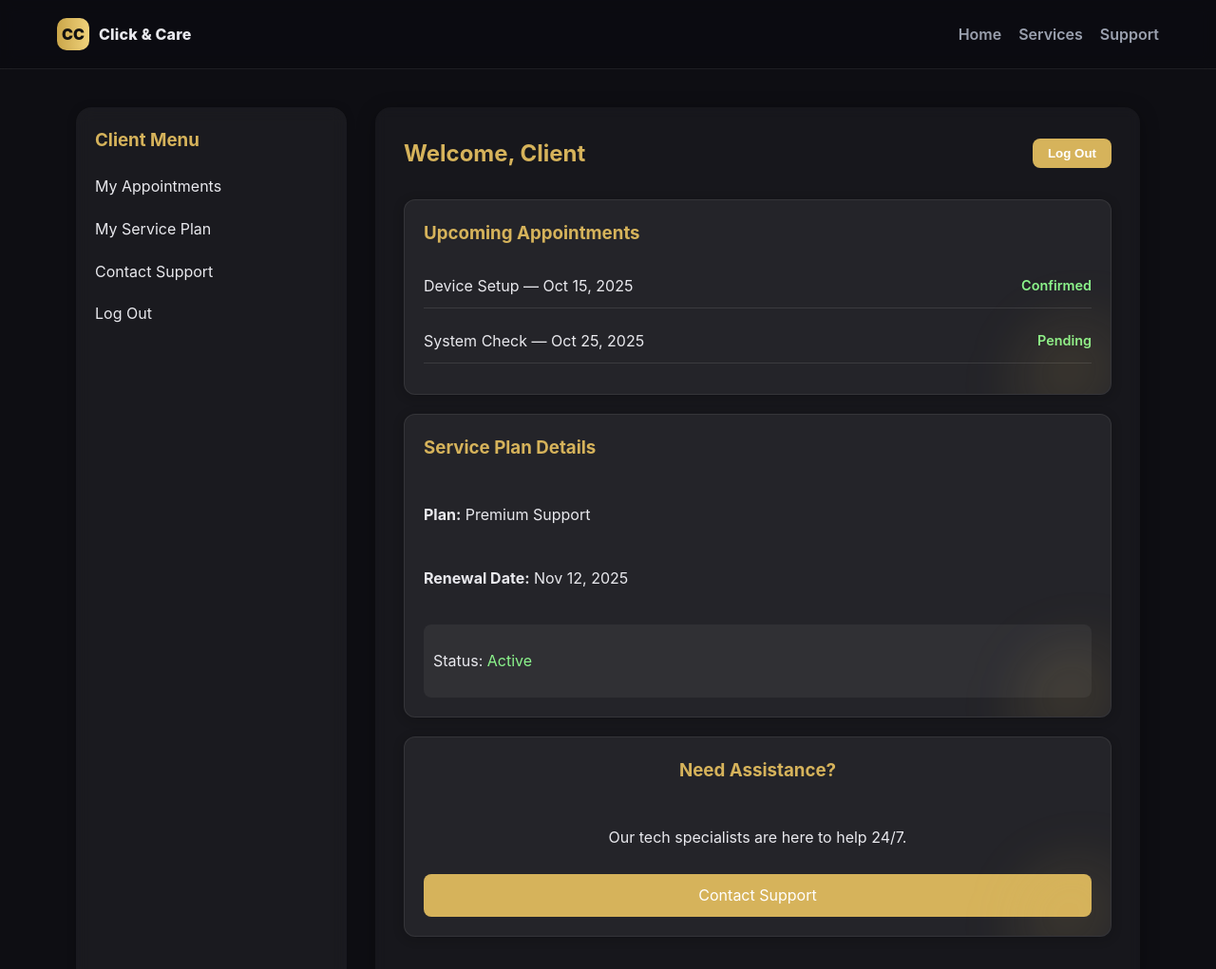
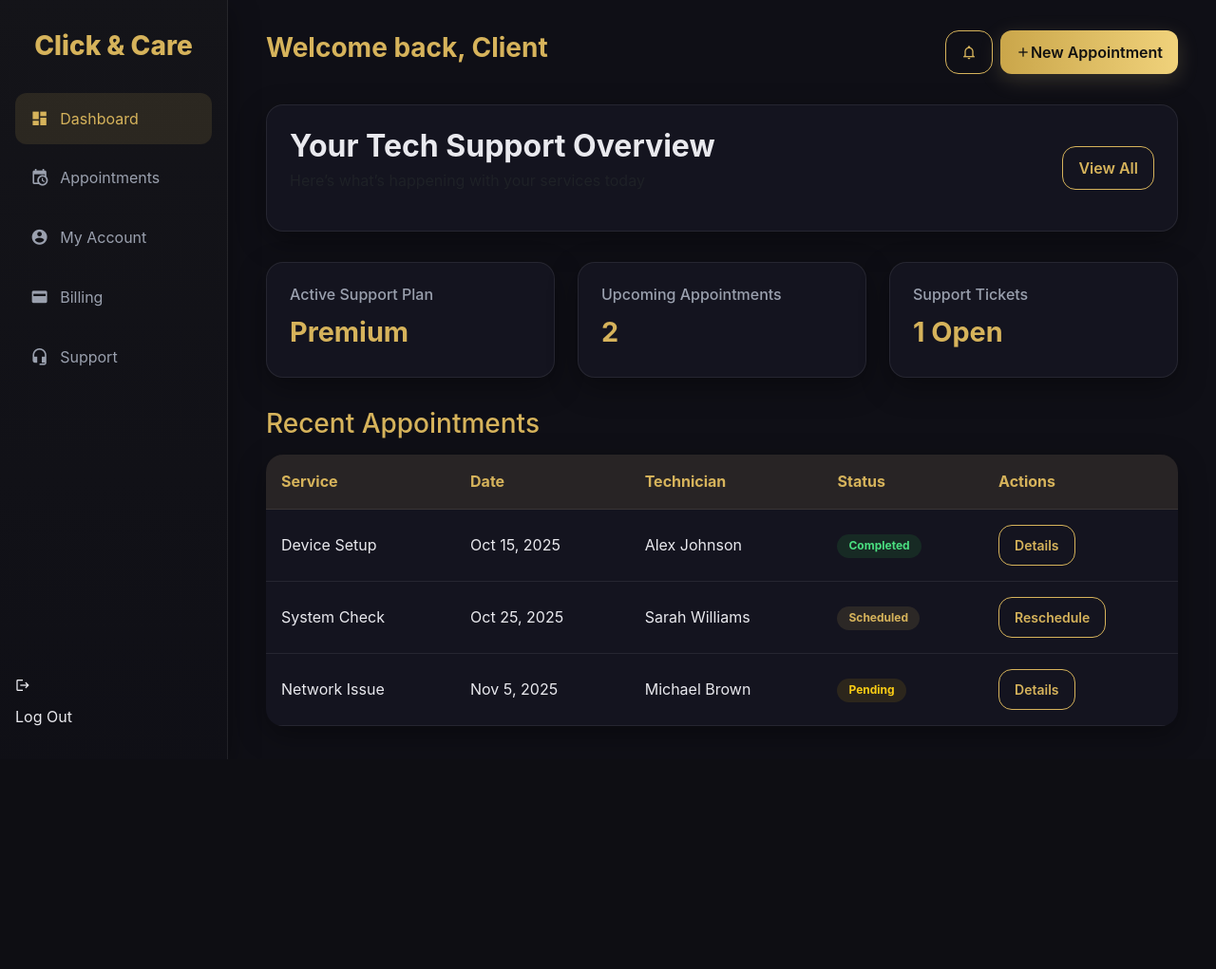
Before and after one commit to RustamIrh/tech_support_webpage, a plain HTML site: page dashboard.html in a window 1280 px wide. Shown: the top 1021 px of the page at 95% size. After the commit the page ends 800 px from the top, so only its background shows below. Drawn offline with nearby package versions, Linux system fonts and the light colour scheme; some packages are replaced by stand-ins of ours; a script that the page names is missing.

Commit message:
updated dashboard

```diff
--- a/dashboard.html
+++ b/dashboard.html
@@ -1,235 +1,386 @@
 <!DOCTYPE html>
 <html lang="en">
 <head>
-  <meta charset="UTF-8" />
-  <meta name="viewport" content="width=device-width, initial-scale=1.0" />
+  <meta charset="UTF-8">
+  <meta name="viewport" content="width=device-width, initial-scale=1.0">
   <title>Client Dashboard — Click & Care</title>
-  <link rel="stylesheet" href="styles.css" />
+  <link href="https://cdn.jsdelivr.net/npm/bootstrap@5.3.2/dist/css/bootstrap.min.css" rel="stylesheet">
+  <link href="https://cdn.jsdelivr.net/npm/@mdi/font@7.2.96/css/materialdesignicons.min.css" rel="stylesheet">
+  <link rel="stylesheet" href="styles.css">
   <style>
-    /* === DASHBOARD STYLE (inherits your main theme) === */
+    /* === Dashboard Theme Integration === */
     body {
-      background: var(--background, #0f0f0f);
-      color: var(--text, #fff);
+      background: var(--bg);
+      color: var(--text);
+      font-family: Inter, system-ui, -apple-system, 'Segoe UI', Roboto, sans-serif;
     }
 
     .dashboard-container {
-      display: flex;
-      gap: 30px;
-      padding: 40px;
-      max-width: 1200px;
-      margin: 0 auto;
-      flex-wrap: wrap;
+      display: grid;
+      grid-template-columns: 240px 1fr;
+      min-height: 100vh;
+      background: radial-gradient(900px 600px at 10% -10%, rgba(214,179,91,0.05), transparent 60%),
+                  radial-gradient(1000px 500px at 90% 10%, rgba(240,210,123,0.05), transparent 60%),
+                  var(--bg);
     }
 
     .sidebar {
-      flex: 1 1 250px;
-      background: rgba(255,255,255,0.05);
-      border-radius: 16px;
-      padding: 20px;
-      backdrop-filter: blur(8px);
-      box-shadow: 0 0 10px rgba(0,0,0,0.2);
+      background: linear-gradient(180deg, rgba(20,20,25,.95), rgba(15,15,22,.95));
+      border-right: 1px solid var(--border);
+      display: flex;
+      flex-direction: column;
+      justify-content: space-between;
+      padding: 2rem 1rem;
+      box-shadow: var(--shadow);
+      position: sticky;
+      top: 0;
     }
 
-    .sidebar h3 {
-      margin-top: 0;
-      margin-bottom: 12px;
-      color: var(--brand, #1da1f2);
+    .sidebar-header h3 {
+      color: var(--brand);
+      text-align: center;
+      font-weight: 800;
+      margin-bottom: 2rem;
     }
 
-    .sidebar a {
-      display: block;
-      padding: 10px 0;
-      color: var(--text, #fff);
+    .sidebar-nav {
+      display: flex;
+      flex-direction: column;
+      gap: 0.5rem;
+    }
+
+    .sidebar-nav a {
+      display: flex;
+      align-items: center;
+      gap: 0.75rem;
+      color: var(--muted);
       text-decoration: none;
+      padding: 0.75rem 1rem;
+      border-radius: 12px;
       transition: all 0.2s ease;
     }
 
-    .sidebar a:hover {
+    .sidebar-nav a:hover, .sidebar-nav a.active {
+      background: rgba(214,179,91,0.12);
       color: var(--brand);
-      transform: translateX(4px);
+    }
+
+    .sidebar-nav a i {
+      font-size: 1.2rem;
     }
 
     .main-content {
-      flex: 3 1 700px;
-      background: rgba(255,255,255,0.04);
-      border-radius: 16px;
-      padding: 30px;
-      box-shadow: 0 4px 20px rgba(0,0,0,0.3);
-      backdrop-filter: blur(6px);
+      padding: 2rem 2.5rem;
+      background: var(--bg-alt);
     }
 
     .dashboard-header {
       display: flex;
       justify-content: space-between;
       align-items: center;
-      margin-bottom: 30px;
+      margin-bottom: 2rem;
     }
 
-    .dashboard-header h2 {
-      margin: 0;
-      color: var(--brand, #1da1f2);
+    .dashboard-header h1 {
+      font-weight: 700;
+      font-size: 1.75rem;
+      color: var(--brand);
     }
 
-    .logout-btn {
-      background: var(--brand, #1da1f2);
-      color: #fff;
-      border: none;
-      border-radius: 8px;
-      padding: 8px 16px;
-      cursor: pointer;
-      font-weight: 600;
-      transition: all 0.3s ease;
+    .welcome-card {
+      background: var(--card);
+      border: 1px solid var(--border);
+      border-radius: var(--radius);
+      padding: 1.5rem;
+      box-shadow: var(--shadow);
+      margin-bottom: 2rem;
     }
 
-    .logout-btn:hover {
-      background: #0f80d0;
+    .welcome-card h2 {
+      color: var(--text);
+      font-weight: 700;
+      margin-bottom: .3rem;
     }
 
-    .card {
-      background: rgba(255,255,255,0.06);
-      border-radius: 12px;
-      padding: 20px;
-      margin-bottom: 20px;
-      box-shadow: 0 2px 12px rgba(0,0,0,0.2);
+    .welcome-card p {
+      color: var(--muted);
     }
 
-    .card h3 {
-      margin-top: 0;
-      color: var(--brand, #1da1f2);
+    .btn-primary {
+      background: var(--primary);
+      color: #111;
+      border: none;
+      font-weight: 600;
+      border-radius: 12px;
+      transition: 0.2s ease;
     }
 
-    .appointment-item {
-      display: flex;
-      justify-content: space-between;
-      align-items: center;
-      margin-bottom: 12px;
-      border-bottom: 1px solid rgba(255,255,255,0.1);
-      padding-bottom: 10px;
+    .btn-primary:hover {
+      transform: translateY(-2px);
+      box-shadow: 0 6px 20px rgba(214,179,91,0.25);
     }
 
-    .status {
-      font-size: 0.9em;
-      font-weight: 600;
-      color: #8cf58c;
+    .btn-outline-primary {
+      border: 1px solid var(--brand);
+      color: var(--brand);
+      background: transparent;
     }
 
-    .plan-status {
-      margin-top: 10px;
-      padding: 10px;
-      border-radius: 8px;
-      background: rgba(255,255,255,0.05);
+    .btn-outline-primary:hover {
+      background: rgba(214,179,91,0.15);
     }
 
-    .contact-support {
-      text-align: center;
-      margin-top: 20px;
+    .stats-grid {
+      display: grid;
+      grid-template-columns: repeat(auto-fit, minmax(240px, 1fr));
+      gap: 1.5rem;
+      margin-bottom: 2rem;
     }
 
-    .contact-support a {
-      display: inline-block;
-      padding: 10px 20px;
-      border-radius: 8px;
-      background: var(--brand);
-      color: #fff;
-      text-decoration: none;
-      transition: 0.3s;
+    .stat-card {
+      background: var(--card);
+      border: 1px solid var(--border);
+      border-radius: var(--radius);
+      padding: 1.5rem;
+      box-shadow: var(--shadow);
     }
 
-    .contact-support a:hover {
-      background: #0f80d0;
+    .stat-card h3 {
+      color: var(--muted);
+      font-size: 1rem;
+      margin-bottom: 0.5rem;
+    }
+
+    .stat-card .value {
+      font-size: 1.8rem;
+      font-weight: 700;
+      color: var(--brand);
+    }
+
+    table.appointments-table {
+      width: 100%;
+      border-collapse: collapse;
+      background: var(--card);
+      border-radius: var(--radius);
+      overflow: hidden;
+      box-shadow: var(--shadow);
+    }
+
+    .appointments-table th {
+      background: rgba(214,179,91,0.1);
+      color: var(--brand);
+      padding: 1rem;
+      text-align: left;
+      border-bottom: 1px solid var(--border);
+    }
+
+    .appointments-table td {
+      padding: 1rem;
+      border-bottom: 1px solid var(--border);
+      color: var(--text);
+    }
+
+    .badge {
+      border-radius: 999px;
+      padding: 0.4rem 0.75rem;
+      font-size: 0.75rem;
+      font-weight: 700;
+    }
+
+    .badge-success {
+      background: rgba(40,167,69,0.15);
+      color: #4ade80;
+    }
+
+    .badge-warning {
+      background: rgba(255,193,7,0.1);
+      color: #facc15;
+    }
+
+    .badge-primary {
+      background: rgba(214,179,91,0.12);
+      color: var(--brand);
+    }
+
+    @media (max-width: 800px) {
+      .dashboard-container {
+        grid-template-columns: 1fr;
+      }
+      .sidebar {
+        position: relative;
+        height: auto;
+        padding: 1.5rem;
+      }
     }
   </style>
 </head>
+
 <body>
-  <header class="site-header">
-    <div class="container header-inner">
-      <a class="brand" href="index.html">
-        <span class="logo">CC</span>
-        <span class="brand-text">Click &amp; Care</span>
+  <div class="dashboard-container">
+    <aside class="sidebar">
+      <div>
+        <div class="sidebar-header">
+          <h3>Click & Care</h3>
+        </div>
+        <nav class="sidebar-nav">
+          <a href="#" class="active"><i class="mdi mdi-view-dashboard"></i> Dashboard</a>
+          <a href="#"><i class="mdi mdi-calendar-clock"></i> Appointments</a>
+          <a href="#"><i class="mdi mdi-account-circle"></i> My Account</a>
+          <a href="#"><i class="mdi mdi-credit-card"></i> Billing</a>
+          <a href="#"><i class="mdi mdi-headset"></i> Support</a>
+        </nav>
+      </div>
+      <a href="client.html" id="logoutLink" class="sidebar-nav mt-4">
+        <i class="mdi mdi-logout"></i> Log Out
       </a>
-      <nav class="nav">
-        <ul class="nav-list">
-          <li><a href="index.html">Home</a></li>
-          <li><a href="services.html">Services</a></li>
-          <li><a href="contact.html">Support</a></li>
-        </ul>
-      </nav>
-    </div>
-  </header>
-
-  <main class="dashboard-container">
-    <!-- Sidebar -->
-    <aside class="sidebar">
-      <h3>Client Menu</h3>
-      <a href="#appointments">My Appointments</a>
-      <a href="#service-plan">My Service Plan</a>
-      <a href="#support">Contact Support</a>
-      <a href="client.html" id="logoutLink">Log Out</a>
     </aside>
 
-    <!-- Main Dashboard Content -->
-    <section class="main-content">
+    <main class="main-content">
       <div class="dashboard-header">
-        <h2>Welcome, Client</h2>
-        <button class="logout-btn" onclick="logout()">Log Out</button>
-      </div>
-
-      <!-- Appointments -->
-      <div id="appointments" class="card">
-        <h3>Upcoming Appointments</h3>
-        <div class="appointment-item">
-          <span>Device Setup — Oct 15, 2025</span>
-          <span class="status">Confirmed</span>
-        </div>
-        <div class="appointment-item">
-          <span>System Check — Oct 25, 2025</span>
-          <span class="status">Pending</span>
+        <h1>Welcome back, <span id="userName">Client</span></h1>
+        <div class="d-flex gap-2">
+          <button class="btn btn-outline-primary">
+            <i class="mdi mdi-bell-outline"></i>
+          </button>
+          <button class="btn btn-primary" id="newAppointmentBtn">
+            <i class="mdi mdi-plus"></i> New Appointment
+          </button>
         </div>
       </div>
 
-      <!-- Service Plan -->
-      <div id="service-plan" class="card">
-        <h3>Service Plan Details</h3>
-        <p><strong>Plan:</strong> Premium Support</p>
-        <p><strong>Renewal Date:</strong> Nov 12, 2025</p>
-        <div class="plan-status">
-          <p>Status: <span style="color:#8cf58c;">Active</span></p>
+      <div class="welcome-card">
+        <div class="d-flex justify-content-between align-items-center flex-wrap gap-3">
+          <div>
+            <h2>Your Tech Support Overview</h2>
+            <p class="text-muted">Here’s what’s happening with your services today</p>
+          </div>
+          <button class="btn btn-outline-primary">View All</button>
         </div>
       </div>
 
-      <!-- Contact Support -->
-      <div id="support" class="card contact-support">
-        <h3>Need Assistance?</h3>
-        <p>Our tech specialists are here to help 24/7.</p>
-        <a href="contact.html">Contact Support</a>
+      <div class="stats-grid">
+        <div class="stat-card">
+          <h3>Active Support Plan</h3>
+          <div class="value">Premium</div>
+        </div>
+        <div class="stat-card">
+          <h3>Upcoming Appointments</h3>
+          <div class="value">2</div>
+        </div>
+        <div class="stat-card">
+          <h3>Support Tickets</h3>
+          <div class="value">1 Open</div>
+        </div>
       </div>
-    </section>
-  </main>
 
-  <footer class="site-footer">
-    <div class="container footer-grid">
-      <div class="foot-brand">
-        <span class="logo">CC</span>
-        <strong>Click &amp; Care</strong>
-        <p>Boston-based, human, local.</p>
-      </div>
-      <div class="foot-social">
-        <a href="https://x.com/clickncarehelp" target="_blank" rel="noopener">X</a> |
-        <a href="https://www.instagram.com/clickncareservice/" target="_blank" rel="noopener">Instagram</a>
-      </div>
-    </div>
-    <div class="footer-bottom">
-      © <span id="year"></span> Click &amp; Care. All rights reserved.
-    </div>
-  </footer>
+      <h3 class="mb-3" style="color:var(--brand)">Recent Appointments</h3>
+      <table class="appointments-table">
+        <thead>
+          <tr>
+            <th>Service</th>
+            <th>Date</th>
+            <th>Technician</th>
+            <th>Status</th>
+            <th>Actions</th>
+          </tr>
+        </thead>
+        <tbody>
+          <tr>
+            <td>Device Setup</td>
+            <td>Oct 15, 2025</td>
+            <td>Alex Johnson</td>
+            <td><span class="badge badge-success">Completed</span></td>
+            <td><button class="btn btn-sm btn-outline-primary">Details</button></td>
+          </tr>
+          <tr>
+            <td>System Check</td>
+            <td>Oct 25, 2025</td>
+            <td>Sarah Williams</td>
+            <td><span class="badge badge-primary">Scheduled</span></td>
+            <td><button class="btn btn-sm btn-outline-primary">Reschedule</button></td>
+          </tr>
+          <tr>
+            <td>Network Issue</td>
+            <td>Nov 5, 2025</td>
+            <td>Michael Brown</td>
+            <td><span class="badge badge-warning">Pending</span></td>
+            <td><button class="btn btn-sm btn-outline-primary">Details</button></td>
+          </tr>
+        </tbody>
+      </table>
+    </main>
+  </div>
 
+  <script src="https://cdn.jsdelivr.net/npm/bootstrap@5.3.2/dist/js/bootstrap.bundle.min.js"></script>
+  <script src="https://cdn.jsdelivr.net/npm/sweetalert2@11"></script>
   <script>
-    document.getElementById("year").textContent = new Date().getFullYear();
+    document.addEventListener('DOMContentLoaded', function() {
+      // === Display client name ===
+      const storedName = localStorage.getItem('clientName');
+      const userNameSpan = document.getElementById('userName');
+      if (storedName && storedName.trim() !== '') {
+        userNameSpan.textContent = storedName;
+      } else {
+        userNameSpan.textContent = 'Client';
+      }
 
-    function logout() {
-      alert("You have been logged out.");
-      window.location.href = "client.html";
-    }
+      // === Logout ===
+      document.getElementById('logoutLink').addEventListener('click', function(e) {
+        e.preventDefault();
+        Swal.fire({
+          title: 'Log out?',
+          text: 'Are you sure you want to log out?',
+          icon: 'question',
+          showCancelButton: true,
+          confirmButtonColor: '#d6b35b',
+          cancelButtonColor: '#6c757d',
+          confirmButtonText: 'Yes, log out'
+        }).then((result) => {
+          if (result.isConfirmed) {
+            localStorage.removeItem('clientName');
+            window.location.href = 'client.html';
+          }
+        });
+      });
+
+      // === New Appointment Modal ===
+      document.getElementById('newAppointmentBtn').addEventListener('click', function() {
+        Swal.fire({
+          title: 'New Appointment',
+          html: `
+            <form id="appointmentForm">
+              <div class="mb-3 text-start">
+                <label class="form-label">Service Type</label>
+                <select class="form-select">
+                  <option>Device Setup</option>
+                  <option>System Check</option>
+                  <option>Network Setup</option>
+                  <option>Software Support</option>
+                  <option>Other</option>
+                </select>
+              </div>
+              <div class="mb-3 text-start">
+                <label class="form-label">Preferred Date</label>
+                <input type="date" class="form-control">
+              </div>
+              <div class="mb-3 text-start">
+                <label class="form-label">Notes</label>
+                <textarea class="form-control" rows="3"></textarea>
+              </div>
+            </form>
+          `,
+          showCancelButton: true,
+          confirmButtonText: 'Schedule',
+          confirmButtonColor: '#d6b35b',
+          showLoaderOnConfirm: true,
+          preConfirm: () => new Promise(resolve => setTimeout(resolve, 1200))
+        }).then((result) => {
+          if (result.isConfirmed) {
+            Swal.fire('Scheduled!', 'Your appointment has been added.', 'success');
+          }
+        });
+      });
+    });
   </script>
 </body>
 </html>
```
